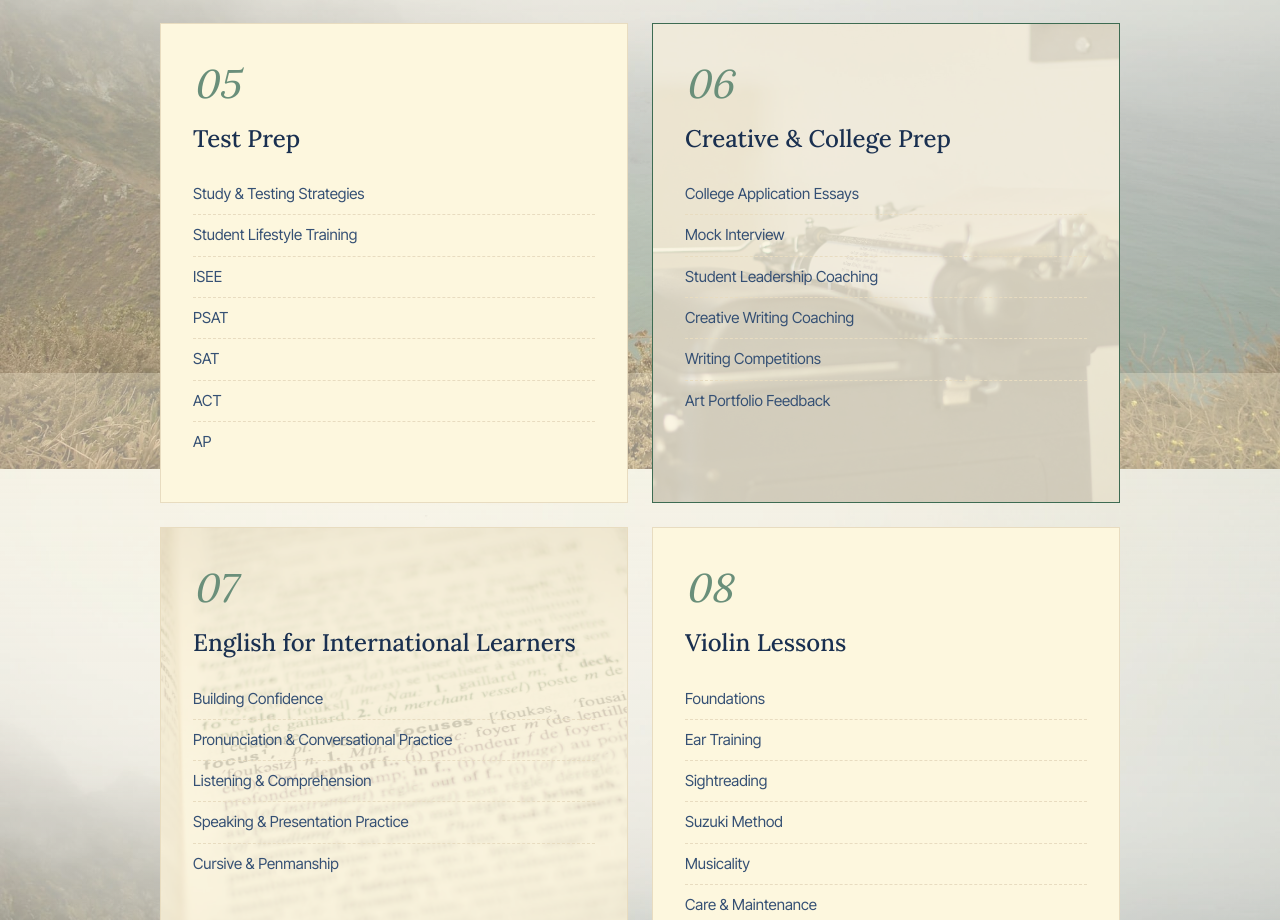
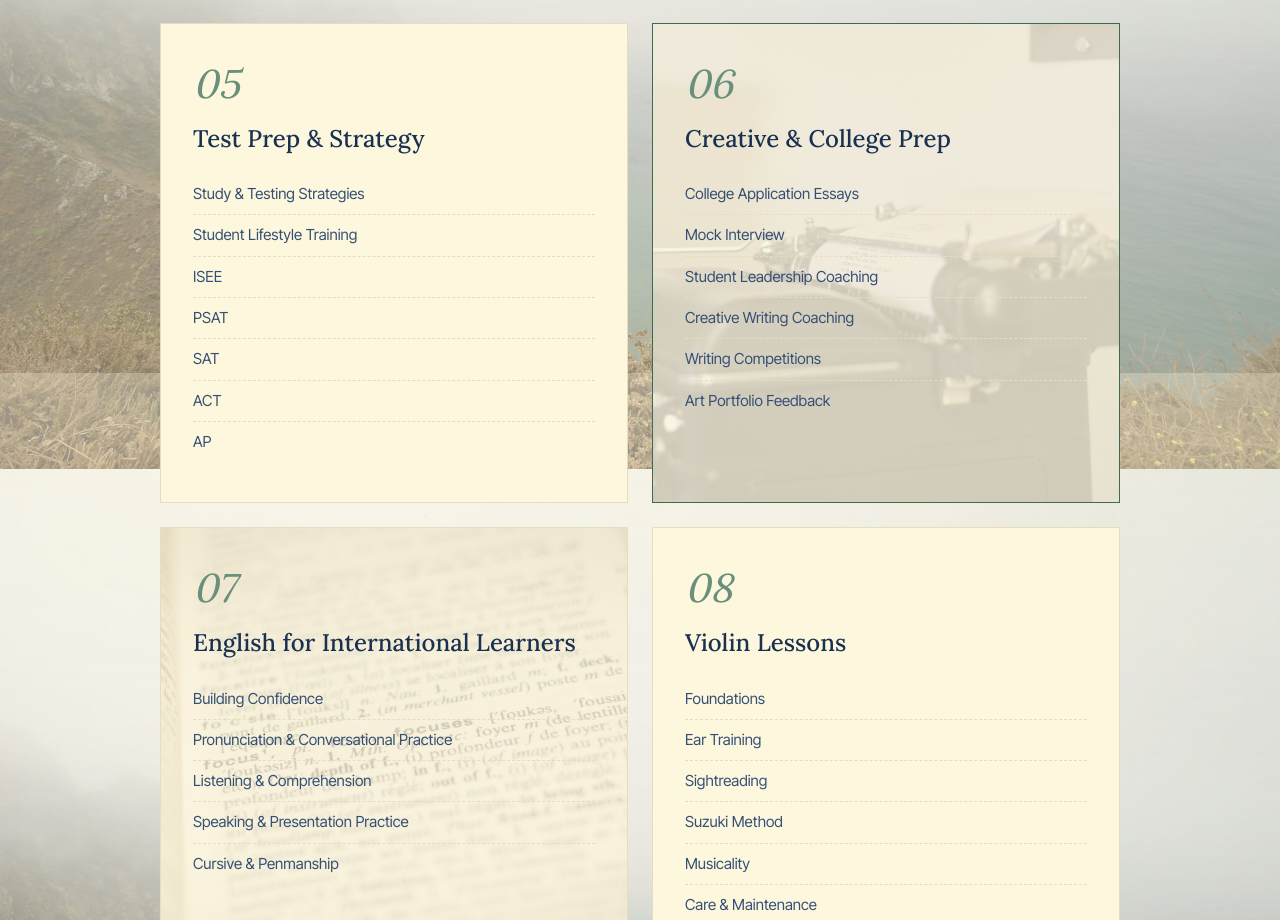
Before and after one commit to patrickparagas1/josephine-tutoring, a Next.js app: page /subjects in a window 1280 px wide. Shown: the part 1227-2147 px from the top of the page. Built offline with nearby package versions, Linux system fonts and the light colour scheme.

Commit message:
Rename Test Prep tile to Test Prep & Strategy

```diff
--- a/components/Services.tsx
+++ b/components/Services.tsx
@@ -50,7 +50,7 @@ export default function Services() {
           {
             id: "test-prep",
             num: "05",
-            title: "Test Prep",
+            title: "Test Prep & Strategy",
             items: ["Study & Testing Strategies", "Student Lifestyle Training", "ISEE", "PSAT", "SAT", "ACT", "AP"],
           },
           {
```
